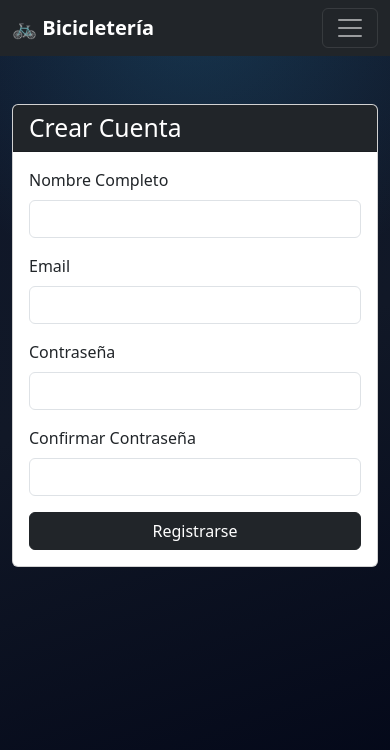
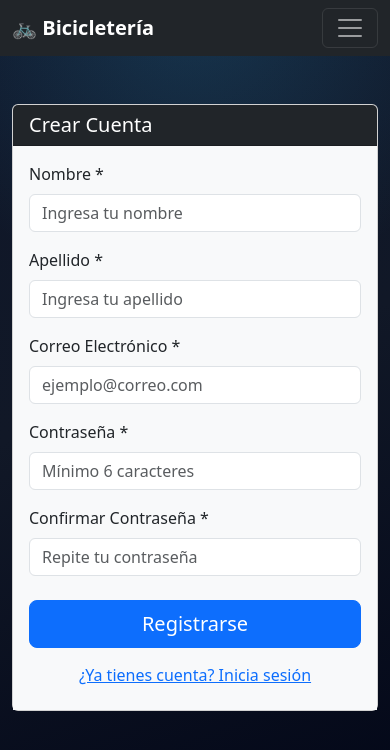
Before and after one commit to TomasC31/Bicicleteria-Front, a React (Vite) app: page /register in a window 390 px wide. Shown: the top 750 px of the page. Built offline with nearby package versions, Linux system fonts and the light colour scheme.

Commit message:
Separamos las funcinonalidades de los archivos de registro conforme a lo que deben hacer RegisterPage se encarga de la visualizacion y RegisterComp se encarga de la funcionalidades

```diff
--- a/package.json
+++ b/package.json
@@ -11,6 +11,7 @@
   "dependencies": {
     "bootstrap": "^5.3.8",
     "react": "^19.0.0",
+    "react-bootstrap": "^2.10.10",
     "react-dom": "^19.0.0",
     "react-router-dom": "^7.14.0"
   },
--- a/src/components/RegisterComp.jsx
+++ b/src/components/RegisterComp.jsx
@@ -0,0 +1,239 @@
+import { useState } from 'react';
+import { Form, Button, Alert } from 'react-bootstrap';
+
+const RegisterComp = () => {
+  // Estado para los datos del formulario
+  const [formData, setFormData] = useState({
+    nombre: '',
+    apellido: '',
+    mail: '',
+    password: '',
+    confirmPassword: ''
+  });
+
+  // Estado para errores
+  const [errors, setErrors] = useState({});
+  const [successMessage, setSuccessMessage] = useState('');
+
+  // Manejar cambios en los inputs
+  const handleChange = (e) => {
+    const { name, value } = e.target;
+    setFormData({
+      ...formData,
+      [name]: value
+    });
+    // Limpiar error del campo cuando el usuario escribe
+    if (errors[name]) {
+      setErrors({
+        ...errors,
+        [name]: ''
+      });
+    }
+  };
+
+  // Validar el formulario
+  const validateForm = () => {
+    const newErrors = {};
+
+    // Validar nombre
+    if (!formData.nombre.trim()) {
+      newErrors.nombre = 'El nombre es obligatorio';
+    } else if (formData.nombre.length < 2) {
+      newErrors.nombre = 'El nombre debe tener al menos 2 caracteres';
+    }
+
+    // Validar apellido
+    if (!formData.apellido.trim()) {
+      newErrors.apellido = 'El apellido es obligatorio';
+    } else if (formData.apellido.length < 2) {
+      newErrors.apellido = 'El apellido debe tener al menos 2 caracteres';
+    }
+
+    // Validar email
+    const emailRegex = /^[^\s@]+@[^\s@]+\.[^\s@]+$/;
+    if (!formData.mail) {
+      newErrors.mail = 'El email es obligatorio';
+    } else if (!emailRegex.test(formData.mail)) {
+      newErrors.mail = 'Ingresa un email válido';
+    }
+
+    // Validar contraseña
+    if (!formData.password) {
+      newErrors.password = 'La contraseña es obligatoria';
+    } else if (formData.password.length < 6) {
+      newErrors.password = 'La contraseña debe tener al menos 6 caracteres';
+    }
+
+    // Validar confirmación de contraseña
+    if (!formData.confirmPassword) {
+      newErrors.confirmPassword = 'Debes confirmar tu contraseña';
+    } else if (formData.password !== formData.confirmPassword) {
+      newErrors.confirmPassword = 'Las contraseñas no coinciden';
+    }
+
+    return newErrors;
+  };
+
+  // Manejar envío del formulario
+  const handleSubmit = async (e) => {
+    e.preventDefault();
+
+    // Validar
+    const newErrors = validateForm();
+    if (Object.keys(newErrors).length > 0) {
+      setErrors(newErrors);
+      return;
+    }
+
+    // Aquí haces la llamada a tu API/backend
+    try {
+      // Ejemplo de envío a API
+      const response = await fetch('http://localhost:3000/api/register', {
+        method: 'POST',
+        headers: {
+          'Content-Type': 'application/json',
+        },
+        body: JSON.stringify({
+          nombre: formData.nombre,
+          apellido: formData.apellido,
+          mail: formData.mail,
+          password: formData.password
+        }),
+      });
+
+      if (response.ok) {
+        setSuccessMessage('¡Registro exitoso! Redirigiendo al login...');
+        // Limpiar formulario
+        setFormData({
+          nombre: '',
+          apellido: '',
+          mail: '',
+          password: '',
+          confirmPassword: ''
+        });
+        // Redirigir después de 2 segundos
+        setTimeout(() => {
+          // window.location.href = '/login';
+          console.log('Redirigir al login');
+        }, 2000);
+      } else {
+        const data = await response.json();
+        setErrors({ submit: data.message || 'Error en el registro' });
+      }
+    } catch (error) {
+      setErrors({ submit: 'Error de conexión. Intenta nuevamente' });
+    }
+  };
+
+  return (
+    <>
+      {/* Mensaje de éxito */}
+      {successMessage && (
+        <Alert variant="success" onClose={() => setSuccessMessage('')} dismissible>
+          {successMessage}
+        </Alert>
+      )}
+
+      {/* Error general */}
+      {errors.submit && (
+        <Alert variant="danger" onClose={() => setErrors({...errors, submit: ''})} dismissible>
+          {errors.submit}
+        </Alert>
+      )}
+
+      <Form onSubmit={handleSubmit}>
+        {/* Nombre */}
+        <Form.Group className="mb-3" controlId="formNombre">
+          <Form.Label>Nombre *</Form.Label>
+          <Form.Control
+            type="text"
+            name="nombre"
+            value={formData.nombre}
+            onChange={handleChange}
+            placeholder="Ingresa tu nombre"
+            isInvalid={!!errors.nombre}
+          />
+          <Form.Control.Feedback type="invalid">
+            {errors.nombre}
+          </Form.Control.Feedback>
+        </Form.Group>
+
+        {/* Apellido */}
+        <Form.Group className="mb-3" controlId="formApellido">
+          <Form.Label>Apellido *</Form.Label>
+          <Form.Control
+            type="text"
+            name="apellido"
+            value={formData.apellido}
+            onChange={handleChange}
+            placeholder="Ingresa tu apellido"
+            isInvalid={!!errors.apellido}
+          />
+          <Form.Control.Feedback type="invalid">
+            {errors.apellido}
+          </Form.Control.Feedback>
+        </Form.Group>
+
+        {/* Email */}
+        <Form.Group className="mb-3" controlId="formEmail">
+          <Form.Label>Correo Electrónico *</Form.Label>
+          <Form.Control
+            type="email"
+            name="mail"
+            value={formData.mail}
+            onChange={handleChange}
+            placeholder="ejemplo@correo.com"
+            isInvalid={!!errors.mail}
+          />
+          <Form.Control.Feedback type="invalid">
+            {errors.mail}
+          </Form.Control.Feedback>
+        </Form.Group>
+
+        {/* Contraseña */}
+        <Form.Group className="mb-3" controlId="formPassword">
+          <Form.Label>Contraseña *</Form.Label>
+          <Form.Control
+            type="password"
+            name="password"
+            value={formData.password}
+            onChange={handleChange}
+            placeholder="Mínimo 6 caracteres"
+            isInvalid={!!errors.password}
+          />
+          <Form.Control.Feedback type="invalid">
+            {errors.password}
+          </Form.Control.Feedback>
+        </Form.Group>
+
+        {/* Confirmar Contraseña */}
+        <Form.Group className="mb-4" controlId="formConfirmPassword">
+          <Form.Label>Confirmar Contraseña *</Form.Label>
+          <Form.Control
+            type="password"
+            name="confirmPassword"
+            value={formData.confirmPassword}
+            onChange={handleChange}
+            placeholder="Repite tu contraseña"
+            isInvalid={!!errors.confirmPassword}
+          />
+          <Form.Control.Feedback type="invalid">
+            {errors.confirmPassword}
+          </Form.Control.Feedback>
+        </Form.Group>
+
+        {/* Botones */}
+        <div className="d-grid gap-2">
+          <Button variant="primary" type="submit" size="lg">
+            Registrarse
+          </Button>
+          <Button variant="link" onClick={() => window.location.href='/login'}>
+            ¿Ya tienes cuenta? Inicia sesión
+          </Button>
+        </div>
+      </Form>
+    </>
+  );
+};
+
+export default RegisterComp;
--- a/src/pages/RegisterPag.jsx
+++ b/src/pages/RegisterPag.jsx
@@ -1,107 +1,21 @@
-import { useState } from 'react';
-import { useNavigate } from 'react-router-dom';
+import { Container, Row, Col, Card } from 'react-bootstrap';
+import RegisterComp from '../components/RegisterComp';
 
-export default function RegisterPage() {
-  const [formData, setFormData] = useState({
-    nombre: '',
-    email: '',
-    password: '',
-    confirmPassword: '',
-  });
-  const navigate = useNavigate();
-
-  const handleChange = (e) => {
-    setFormData({
-      ...formData,
-      [e.target.name]: e.target.value,
-    });
-  };
-
-  const handleSubmit = (e) => {
-    e.preventDefault();
-    if (formData.password !== formData.confirmPassword) {
-      alert('Las contraseñas no coinciden');
-      return;
-    }
-    // Aquí irá la lógica de registro
-    console.log('Registro:', formData);
-    // navigate('/login'); // Descomentar cuando se complete el registro
-  };
-
+export default function RegisterPag() {
   return (
-    <div className="container mt-5">
-      <div className="row justify-content-center">
-        <div className="col-md-6">
-          <div className="card">
-            <div className="card-header bg-dark text-white">
-              <h2 className="mb-0">Crear Cuenta</h2>
-            </div>
-            <div className="card-body">
-              <form onSubmit={handleSubmit}>
-                <div className="mb-3">
-                  <label htmlFor="nombre" className="form-label">
-                    Nombre Completo
-                  </label>
-                  <input
-                    type="text"
-                    className="form-control"
-                    id="nombre"
-                    name="nombre"
-                    value={formData.nombre}
-                    onChange={handleChange}
-                    required
-                  />
-                </div>
-                <div className="mb-3">
-                  <label htmlFor="email" className="form-label">
-                    Email
-                  </label>
-                  <input
-                    type="email"
-                    className="form-control"
-                    id="email"
-                    name="email"
-                    value={formData.email}
-                    onChange={handleChange}
-                    required
-                  />
-                </div>
-                <div className="mb-3">
-                  <label htmlFor="password" className="form-label">
-                    Contraseña
-                  </label>
-                  <input
-                    type="password"
-                    className="form-control"
-                    id="password"
-                    name="password"
-                    value={formData.password}
-                    onChange={handleChange}
-                    required
-                  />
-                </div>
-                <div className="mb-3">
-                  <label htmlFor="confirmPassword" className="form-label">
-                    Confirmar Contraseña
-                  </label>
-                  <input
-                    type="password"
-                    className="form-control"
-                    id="confirmPassword"
-                    name="confirmPassword"
-                    value={formData.confirmPassword}
-                    onChange={handleChange}
-                    required
-                  />
-                </div>
-                <button type="submit" className="btn btn-dark w-100">
-                  Registrarse
-                </button>
-              </form>
-            </div>
-          </div>
-        </div>
-      </div>
-    </div>
+    <Container className="mt-5">
+      <Row className="justify-content-md-center">
+        <Col md={6}>
+          <Card>
+            <Card.Header className="bg-dark text-white">
+              <Card.Title className="mb-0">Crear Cuenta</Card.Title>
+            </Card.Header>
+            <Card.Body className="bg-light">
+              <RegisterComp />
+            </Card.Body>
+          </Card>
+        </Col>
+      </Row>
+    </Container>
   );
 }
```
Also changed, not shown: 1 other file (tests, documents, lock files or other folders).
